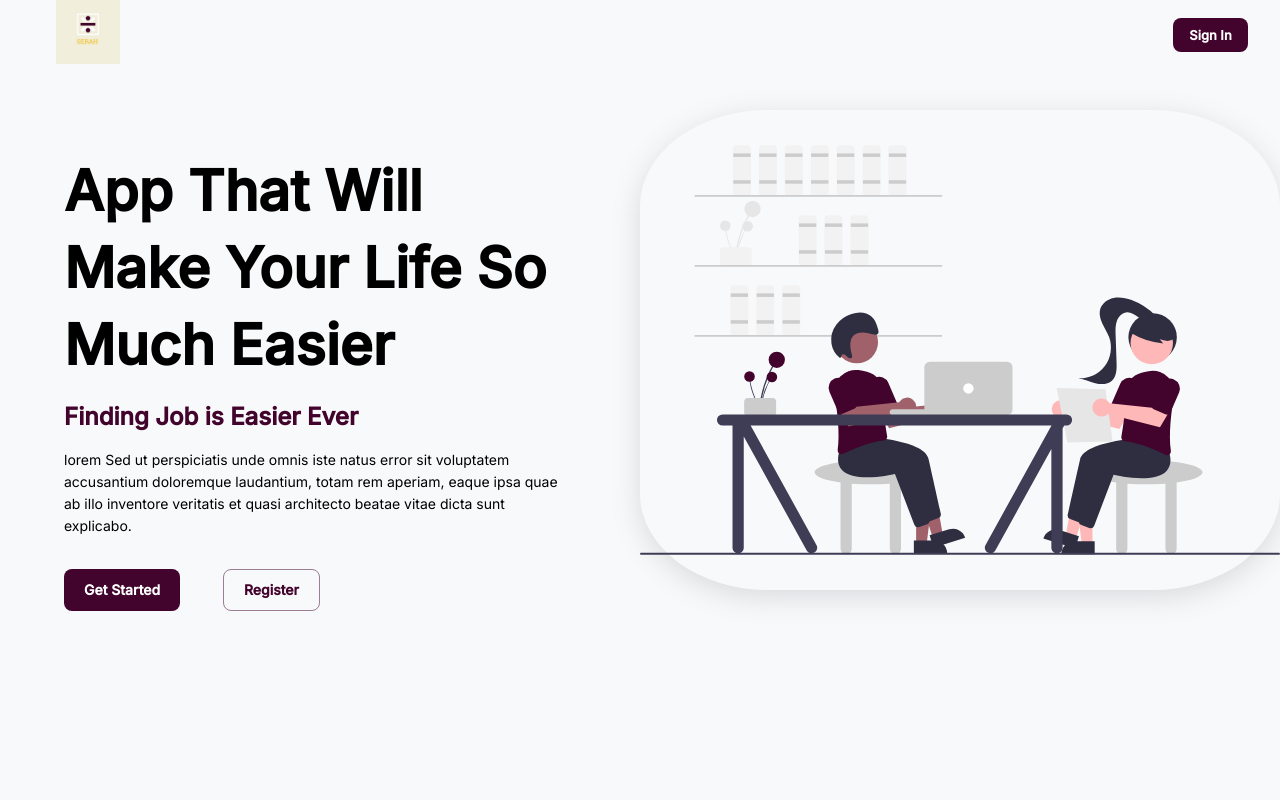
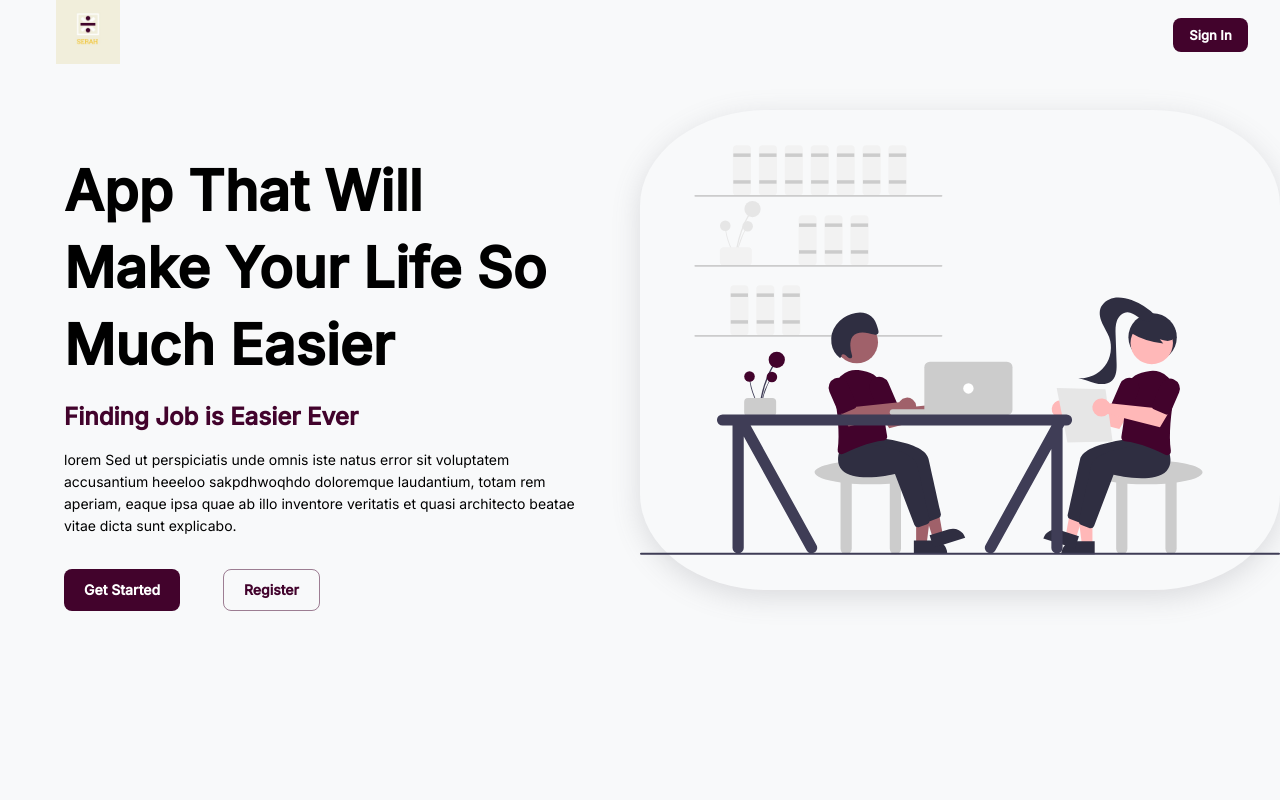
Before and after one commit to nuredin10/sera-job-portal, a Next.js app in the folder client-side/: page / in a window 1280 px wide. Shown: the top 800 px of the page. Built offline with nearby package versions, Linux system fonts and the light colour scheme.

Commit message:
Home page changed

```diff
--- a/client-side/src/pages/index.js
+++ b/client-side/src/pages/index.js
@@ -75,7 +75,7 @@ export default function Home({}) {
               </Typography>
               <Typography variant="subtitle2" color="black" sx={{ mt: 2 }}>
                 lorem Sed ut perspiciatis unde omnis iste natus error sit
-                voluptatem accusantium doloremque laudantium, totam rem aperiam,
+                voluptatem accusantium heeeloo sakpdhwoqhdo doloremque laudantium, totam rem aperiam,
                 eaque ipsa quae ab illo inventore veritatis et quasi architecto
                 beatae vitae dicta sunt explicabo.{" "}
               </Typography>
```
